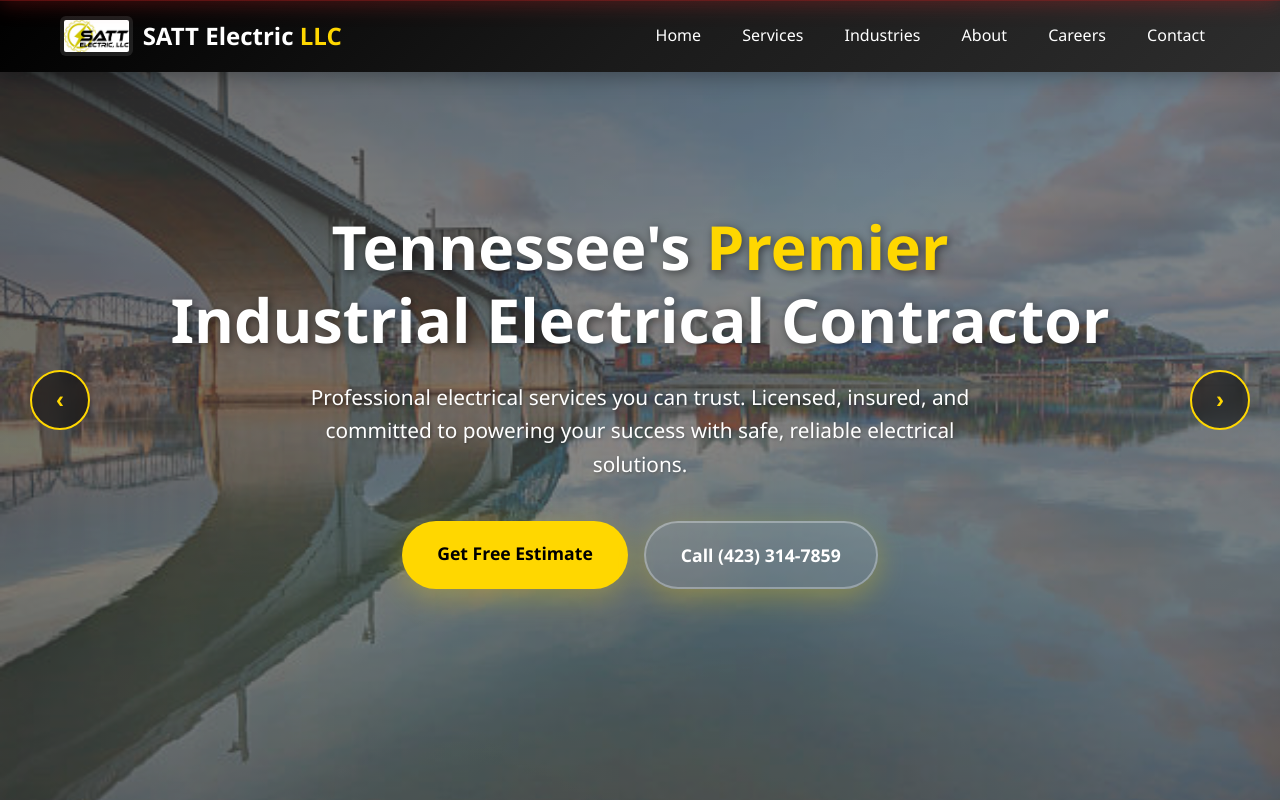
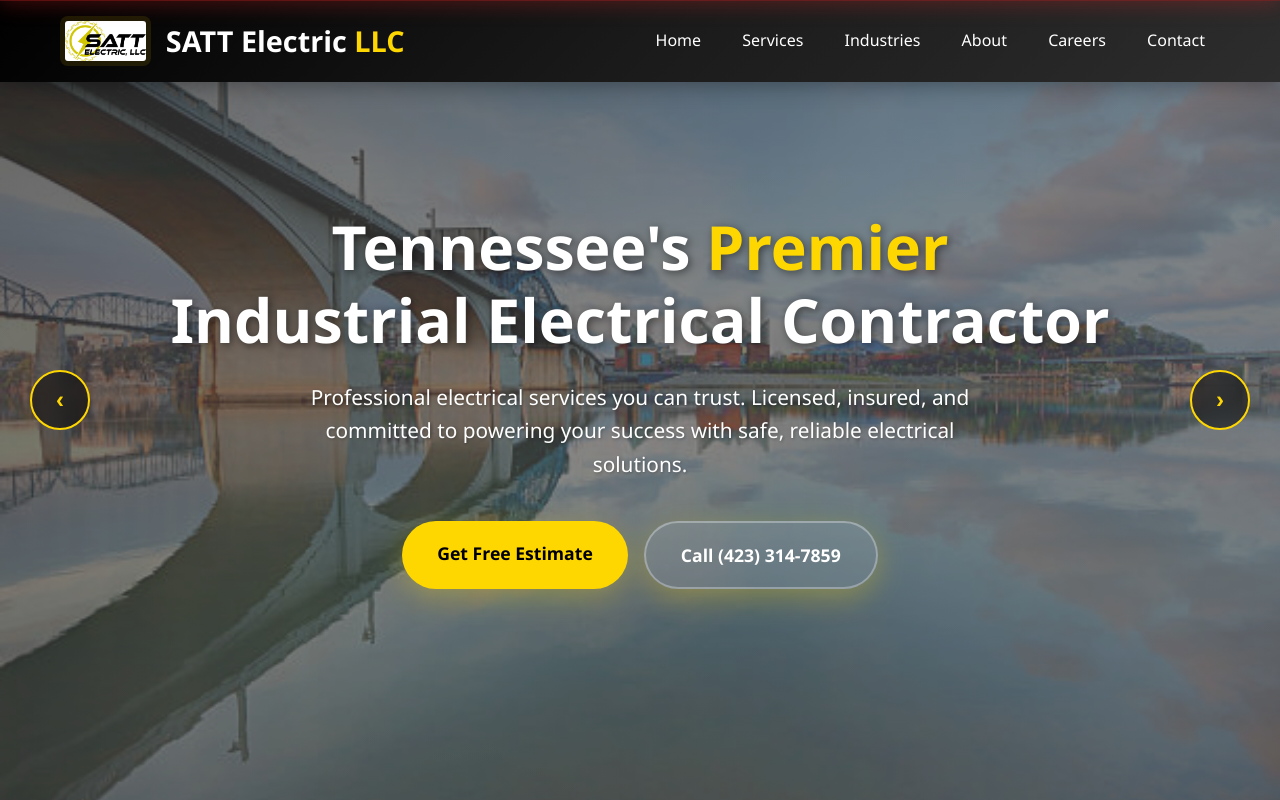
Before and after one commit to jakeing/sattws, a plain HTML site: page index.html in a window 1280 px wide. Shown: the top 800 px of the page. Drawn offline with Linux system fonts and the light colour scheme.

Commit message:
yellow logo container

```diff
--- a/index.html
+++ b/index.html
@@ -63,16 +63,16 @@
         }
 
         .logo-container img {
-            height: 40px;
+            height: 50px;
             width: auto;
-            margin-right: 10px;
-            border-radius: 6px;
-            background: rgba(255,255,255,0.1);
-            padding: 4px;
+            margin-right: 15px;
+            border-radius: 8px;
+            background: rgba(255, 215, 0, 0.1);
+            padding: 5px;
         }
 
         .logo-text {
-            font-size: 1.5rem;
+            font-size: 1.8rem;
             font-weight: bold;
             color: white;
             text-decoration: none;
```
